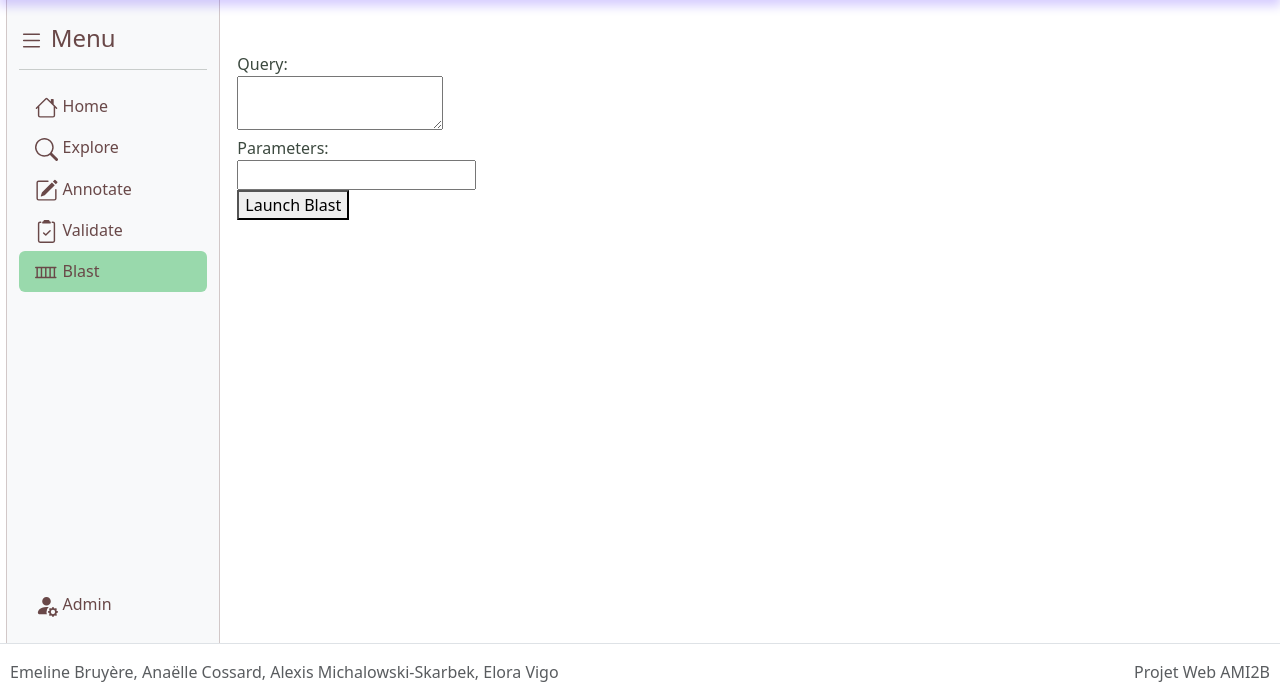
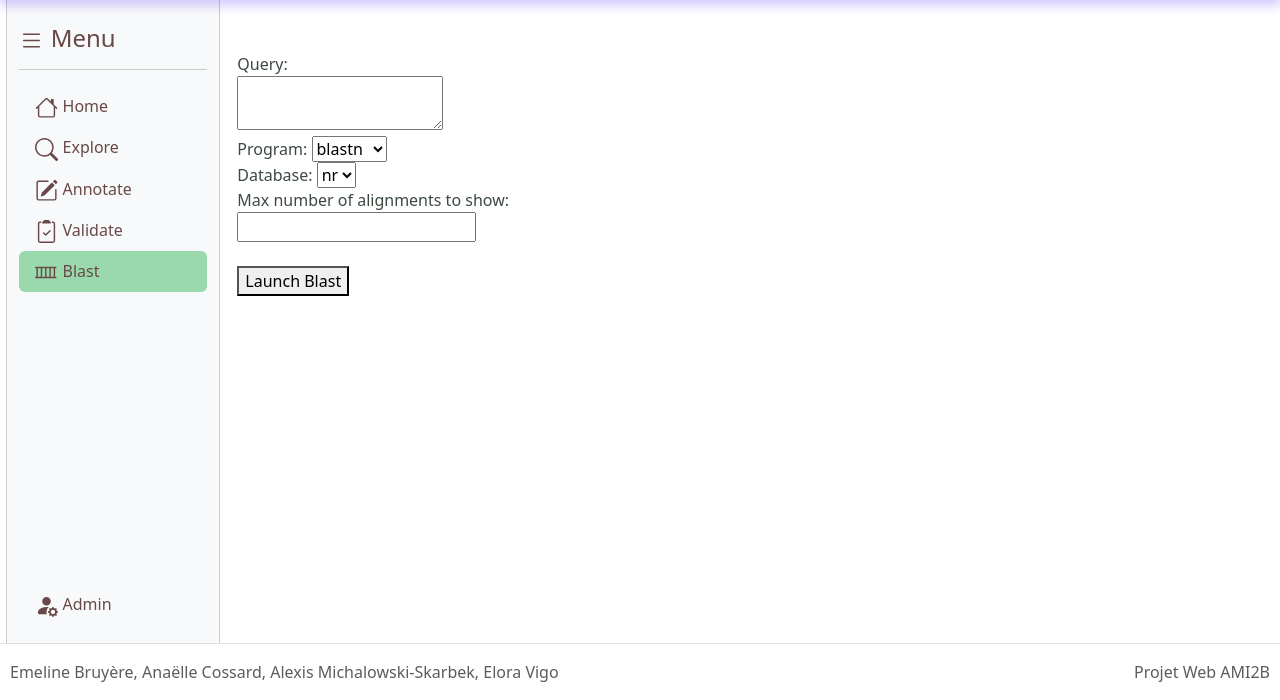
Before and after one commit to anaellle/ProjWeb_GenomeAnnot, a Django app: page /genomeannot/blast/ in a window 1280 px wide. Shown: the part 100-800 px from the top of the page. Run offline with Django 4.2, Linux system fonts and the light colour scheme.

Commit message:
blast adding params

```diff
--- a/GenomeAnnot/main/templates/main/blast/main_blast.html
+++ b/GenomeAnnot/main/templates/main/blast/main_blast.html
@@ -10,9 +10,28 @@
         <br>
         <textarea name="sequence" required></textarea>
         <br>
-        <label for="parameters">Parameters:</label>
+
+        <label for="program">Program:</label>
+
+        <select name="program" >
+            <option value="blastn">blastn</option>
+            <option value="blastp">blastp</option>
+            <option value="blastx">blastx</option>
+            <option value="tblastn">tblastn</option>
+            <option value="tblastx">tblastx</option>
+        </select>
         <br>
-        <input type="text" name="parameters">
+
+        <label for="database">Database:</label>
+        <select name="database" >
+            <option value="nr">nr</option>
+        </select>
+        <br>
+        <label for="alignments"> Max number of alignments to show: </label>
+        <br>
+        <input type="number" name="alignments" default:"10">
+        <br>
+
         <br>
         <button type="submit">Launch Blast</button>
     </form>
--- a/GenomeAnnot/main/views.py
+++ b/GenomeAnnot/main/views.py
@@ -100,8 +100,10 @@ def blast(request):
 
     if request.method == 'POST':
         sequence = request.POST['sequence']
-        parameters = request.POST['parameters']
+        program = request.POST['program']
 
+        db = request.POST['database']
+        alignments = request.POST['alignments']
         #Request to ncbi blast api, rajouter gestion des erreurs ensuite
         #try:
         #result_handle = NCBIWWW.qblast(program="blastn", database="nt", sequence=sequence, alignments=5, descriptions=5,format_type="HTML") #Parametres de base pour le moment, rajouter un choix apres
@@ -112,7 +114,7 @@ def blast(request):
             # Gérer les erreurs, par exemple, en renvoyant un message d'erreur à l'utilisateur
             #return render(request, 'error.html', {'error_message': str(e)})
 
-        result_handle = NCBIWWW.qblast(program="blastn", database="nt", sequence=sequence, alignments=15, descriptions=50,hitlist_size=5)
+        result_handle = NCBIWWW.qblast(program=program, database=db, sequence=sequence, alignments=alignments, descriptions=50,hitlist_size=5)
         blast_results = SearchIO.read(result_handle, "blast-xml")
 
         # Traiter les résultats et afficher dans le template
```
